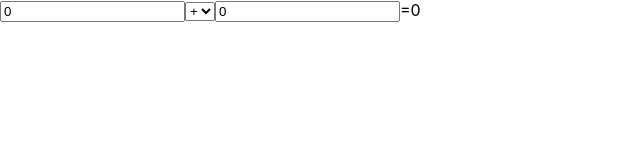
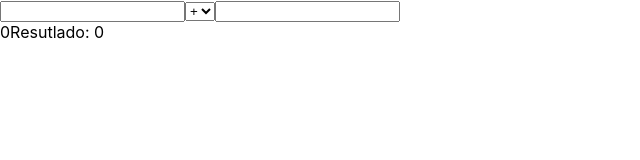
Before and after one commit to MarioNadal/DIActividad3.2, a React (Create React App) app: page / in a window 1280 px wide. Shown: the top 160 px of the page, without its empty margins (0-640 px from the left). Built offline with nearby package versions, Linux system fonts and the light colour scheme.

Commit message:
final program

```diff
--- a/src/App.js
+++ b/src/App.js
@@ -1,15 +1,42 @@
 import { useState } from 'react';
 import './App.css';
-import Calculos from './Calculos.js';
+import Calculation from './Calculation';
 
 function App() {
-  const[a] = useState(0);
-  const[b] = useState(0);
+  const [a, setA] = useState(0);
+  const [b, setB] = useState(0);
+  const [tipocalculo, setTipoCalculo] = useState("+");
+  let resultado = 0;
+
+  function input1EnteredHandler(event){
+      setA(parseInt(event.target.value));
+
+  };
+  function input2EnteredHandler(event){
+      setB(parseInt(event.target.value));
+
+  };
+  function tipoCalculoEnteredHandler(event){
+      setTipoCalculo(event.target.value);
+
+  }
+
+    if(tipocalculo === "+"){
+      resultado = parseInt(a) + parseInt(b);
+    }else if(tipocalculo==="-"){
+      resultado = parseInt(a) - parseInt(b);
+    }else if(tipocalculo==="*"){
+      resultado = parseInt(a) * parseInt(b);
+    }else if(tipocalculo==="/"){
+      resultado = parseInt(a) / parseInt(b);
+    }
 
 
   return (
     <div>
-      <Calculos a={a} b={b} />
+      <Calculation tipocalculo={tipocalculo} input1EnteredHandler={input1EnteredHandler} input2EnteredHandler={input2EnteredHandler} tipoCalculoEnteredHandler={tipoCalculoEnteredHandler}/>
+      {a}
+      <text>Resutlado: {resultado}</text>
     </div>
   );
 };
--- /dev/null
+++ b/src/Calculation.js
@@ -0,0 +1,15 @@
+function Calculation({a,b,tipocalculo,input1EnteredHandler, input2EnteredHandler, tipoCalculoEnteredHandler}){
+    return(
+    <div>
+    <input type="number" value={a} onChange={input1EnteredHandler}/>
+          <select value={tipocalculo} onChange={tipoCalculoEnteredHandler}>
+                <option>+</option>
+                <option>-</option>
+                <option>*</option>
+                <option>/</option>
+          </select>
+          <input type="number" value={b} onChange={input2EnteredHandler}/>
+    </div>)
+}
+
+export default Calculation
--- a/src/Calculos.js
+++ /dev/null
@@ -1,51 +0,0 @@
-import React, { useState } from 'react';
-
-function Calculos({a,b}) {
-    const [tipocalculo, setTipoCalculo] = useState("+");
-    const [valorA, setValorA] = useState(a);
-    const [valorB, serValorB] = useState(b);
-    const [resultado, setResultado] = useState(0);
-
-    function input1EnteredHandler(event){
-        const nuevoValorA = parseInt(event.target.value);
-        setValorA(nuevoValorA);
-        hacerCalculo(nuevoValorA, valorB, tipocalculo);
-    };
-    function input2EnteredHandler(event){
-        const nuevoValorB = parseInt(event.target.value);
-        serValorB(nuevoValorB);
-        hacerCalculo(valorA, nuevoValorB,tipocalculo);
-    };
-    function tipoCalculoEnteredHandler(event){
-        const nuevoTipoCalculo = event.target.value;
-        setTipoCalculo(nuevoTipoCalculo);
-        hacerCalculo(valorA, valorB, nuevoTipoCalculo);
-    }
-    function hacerCalculo(valorA, valorB, tipocalculo){
-        if(tipocalculo === "+"){
-            setResultado(valorA + valorB);
-        }else if(tipocalculo === "-"){
-            setResultado(valorA - valorB);
-        }else if(tipocalculo === "*"){
-            setResultado(valorA * valorB);
-        }else if(tipocalculo === "/"){
-            setResultado(valorA / valorB);
-        }
-    }
-
-    return(
-    <div>
-        <input type="number" value={valorA} onChange={input1EnteredHandler}/>
-        <select value={tipocalculo} onChange={tipoCalculoEnteredHandler}>
-            <option>+</option>
-            <option>-</option>
-            <option>*</option>
-            <option>/</option>
-        </select>
-        <input type="number" value={valorB} onChange={input2EnteredHandler}/>
-        <text>=</text>
-        <text>{resultado}</text>
-    </div>)
-};
-
-export default Calculos
```
Also changed, not shown: src/AppBackup.js (added, +41 -0 lines), src/Calculosprueba.js (added, +14 -0 lines), src/Counter.js (added, +16 -0 lines).
